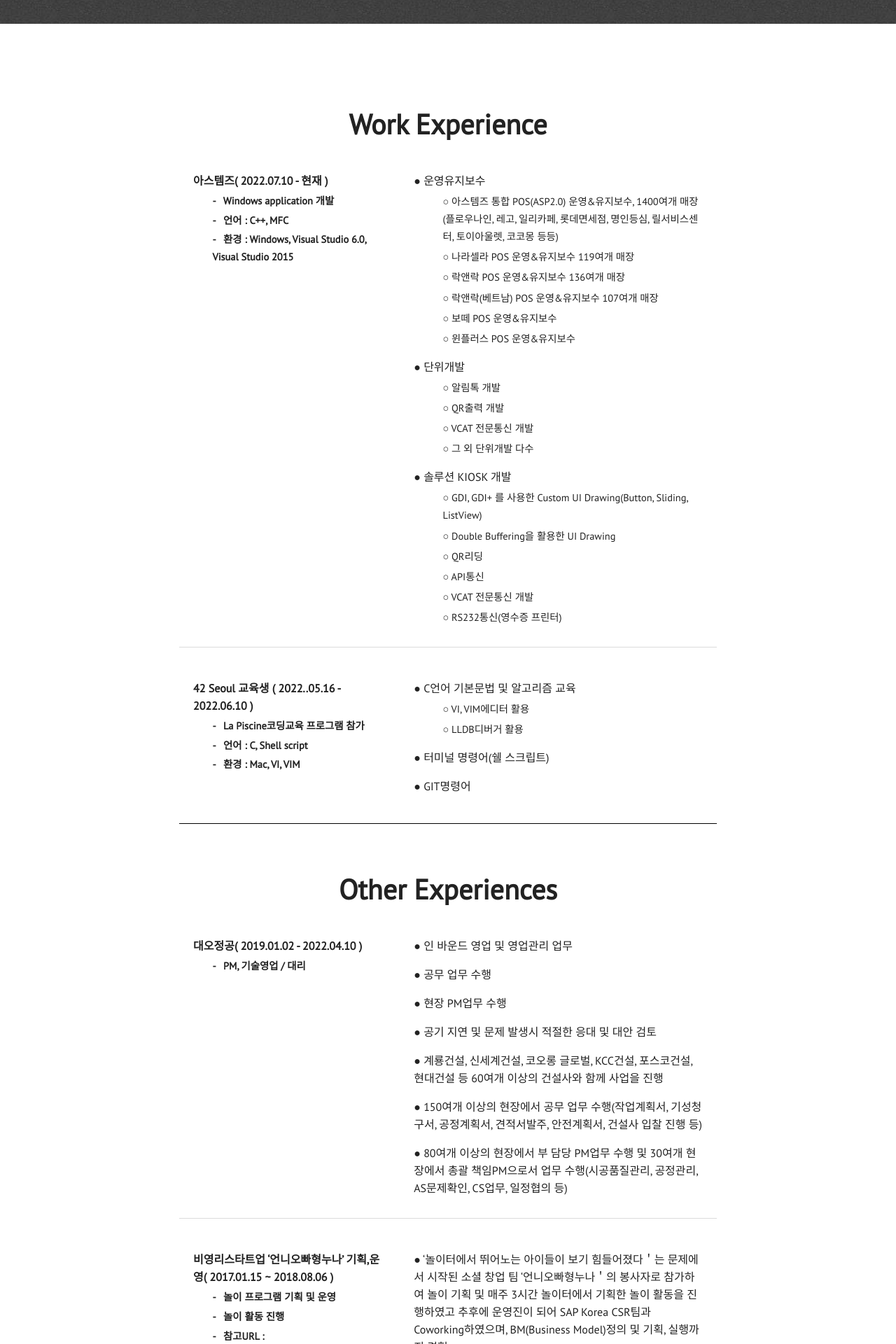
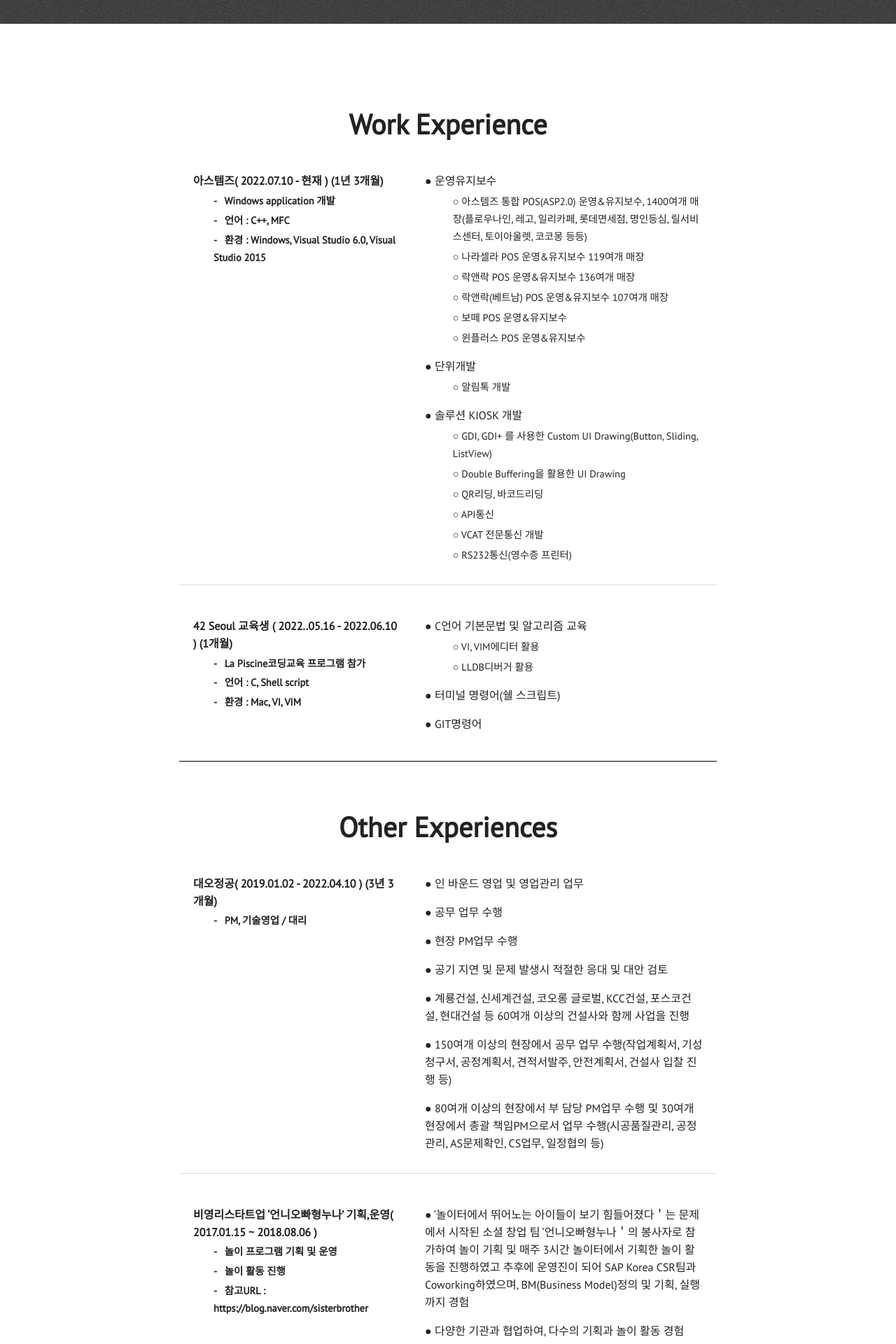
Before and after one commit to BuMinKyoo/BuMinKyoo.github.io, a Jekyll site: the page built from index.html, in a window 1280 px wide. Shown: the part 2746-4666 px from the top of the page at 70% size. Built offline with Jekyll 4.4.1, drawn with Linux system fonts in a browser that asks for light colours; nearby versions of some CDN libraries.

Commit message:
about change

```diff
--- a/_includes/experience.html
+++ b/_includes/experience.html
@@ -5,7 +5,7 @@
             <body>
                 <div class="container">
                     <div class="left-column">
-                        <p class="Extitle">아스템즈( 2022.07.10 - 현재 )</p>
+                        <p class="Extitle">아스템즈( 2022.07.10 - 현재 ) (1년 3개월)</p>
                         <p class="Extitle_sub">- &nbsp;&nbsp;Windows application 개발</p>
                         <p class="Extitle_sub">- &nbsp;&nbsp;언어 : C++, MFC</p>
                         <p class="Extitle_sub">- &nbsp;&nbsp;환경 : Windows, Visual Studio 6.0, Visual Studio 2015</p>
@@ -20,13 +20,10 @@
                         <p class="Extitle_sub">○ 윈플러스 POS 운영&유지보수</p>
                         <p class="Extitle">● 단위개발</p>
                         <p class="Extitle_sub_first">○ 알림톡 개발</p>
-                        <p class="Extitle_sub">○ QR출력 개발</p>
-                        <p class="Extitle_sub">○ VCAT 전문통신 개발</p>
-                        <p class="Extitle_sub">○ 그 외 단위개발 다수</p>
                         <p class="Extitle">● 솔루션 KIOSK 개발</p>
                         <p class="Extitle_sub_first">○ GDI, GDI+ 를 사용한 Custom UI Drawing(Button, Sliding, ListView) </p>
                         <p class="Extitle_sub">○ Double Buffering을 활용한 UI Drawing</p>
-                        <p class="Extitle_sub">○ QR리딩 </p>
+                        <p class="Extitle_sub">○ QR리딩, 바코드리딩 </p>
                         <p class="Extitle_sub">○ API통신 </p>
                         <p class="Extitle_sub">○ VCAT 전문통신 개발</p>
                         <p class="Extitle_sub">○ RS232통신(영수증 프린터)</p>
@@ -37,7 +34,7 @@
 
                 <div class="container">
                     <div class="left-column">
-                        <p class="Extitle">42 Seoul 교육생  ( 2022..05.16 - 2022.06.10 )</p>
+                        <p class="Extitle">42 Seoul 교육생  ( 2022..05.16 - 2022.06.10 ) (1개월)</p>
                         <p class="Extitle_sub">- &nbsp;&nbsp;La Piscine코딩교육 프로그램 참가</p>
                         <p class="Extitle_sub">- &nbsp;&nbsp;언어 : C, Shell script</p>
                         <p class="Extitle_sub">- &nbsp;&nbsp;환경 : Mac, VI, VIM</p>
@@ -56,7 +53,7 @@
 
                 <div class="container">
                     <div class="left-column">
-                        <p class="Extitle">대오정공( 2019.01.02 - 2022.04.10 )</p>
+                        <p class="Extitle">대오정공( 2019.01.02 - 2022.04.10 ) (3년 3개월)</p>
                         <p class="Extitle_sub">- &nbsp;&nbsp;PM, 기술영업 / 대리</p>
                     </div>
                     <div class="right-column">
--- a/assets/css/main.css
+++ b/assets/css/main.css
@@ -509,7 +509,7 @@
 
   /* 좌측 컬럼 스타일 */
   .left-column {
-      flex: 2; /* 2:3 비율 */
+      flex: 2.2; /* 2:3 비율 */
       padding: 20px;
       font-weight: bold;
       background-color: #ffffff;
@@ -681,7 +681,7 @@
 
     /* 좌측 컬럼 스타일 */
 .left-column {
-    flex: 2; /* 2:3 비율 */
+    flex: 2.2; /* 2:3 비율 */
     padding-top: 20px;
     padding-bottom: 0px;
     font-weight: bold;
```
